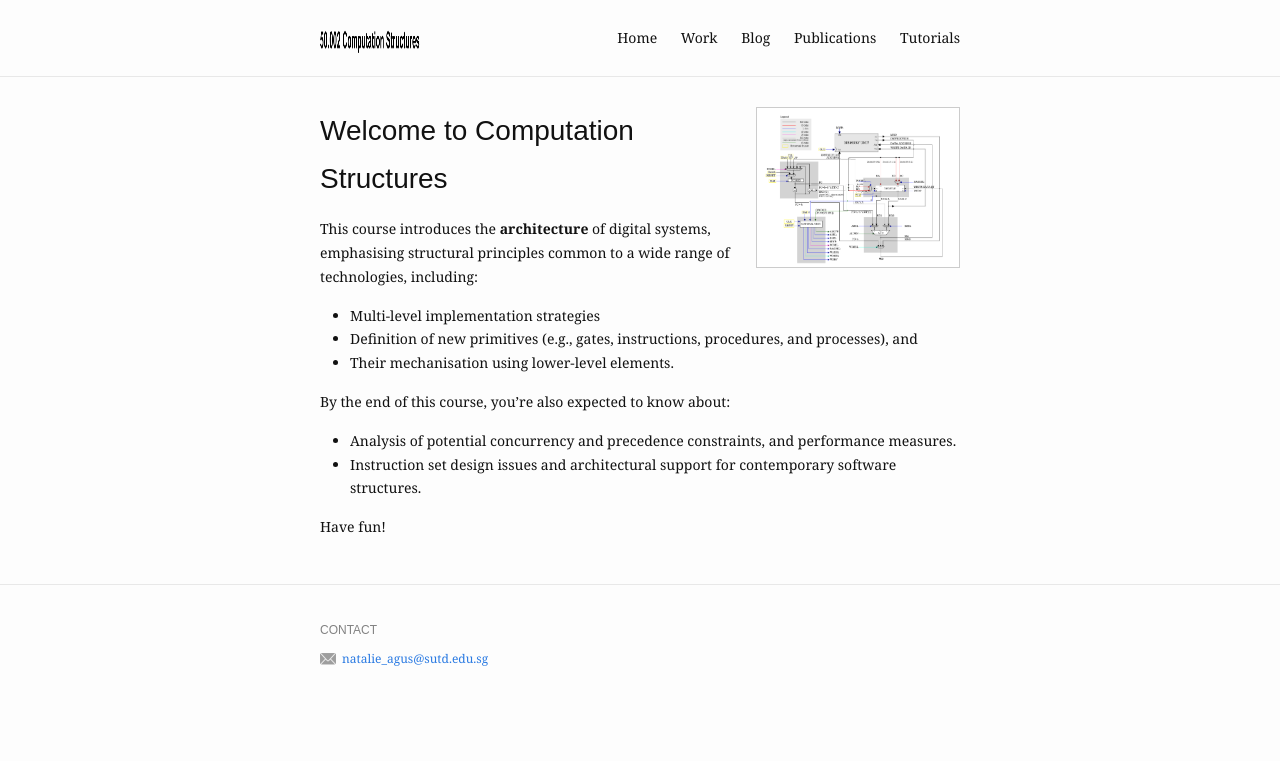
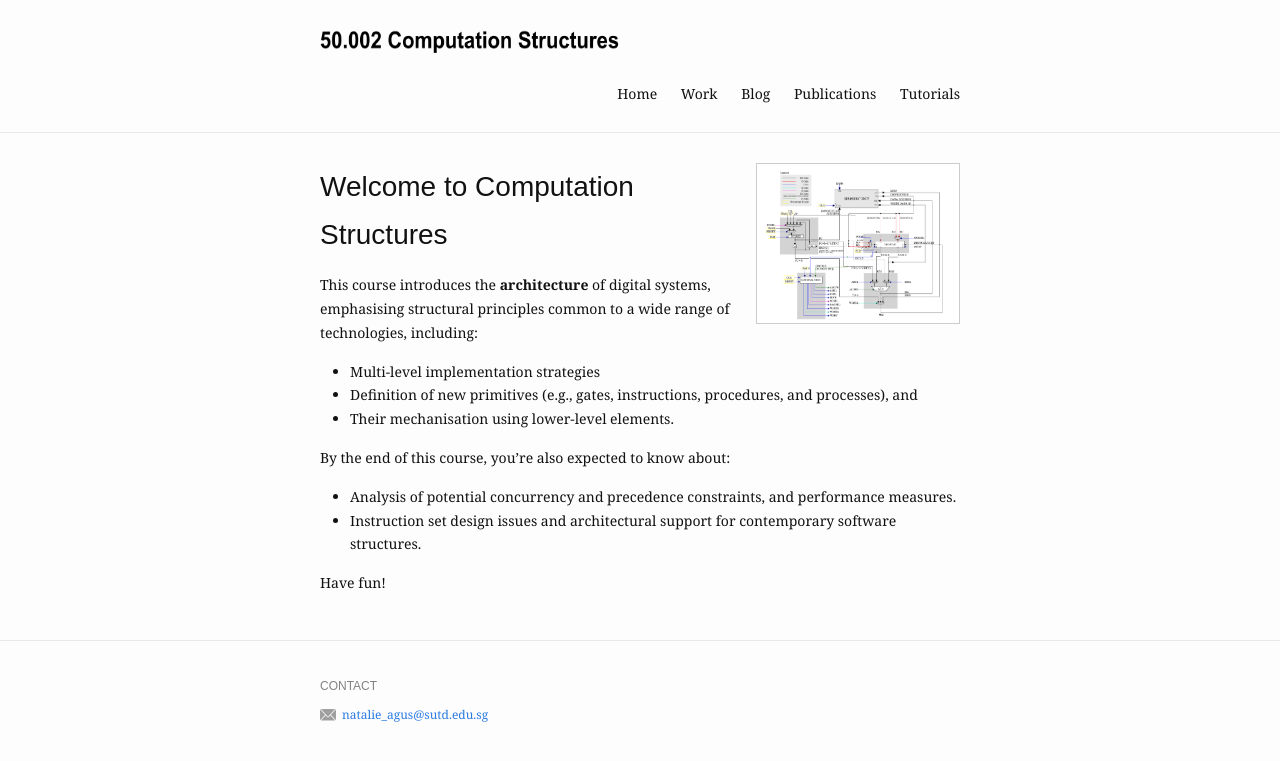
Before and after one commit to natalieagus/computationstructures, a Jekyll site: the page built from index.md, in a window 1280 px wide. Shown: the top 761 px of the page. Built offline with Jekyll 4.4.1, drawn with Linux system fonts in a browser that asks for light colours.

Commit message:
feat: updated title logo

```diff
--- a/_includes/header.html
+++ b/_includes/header.html
@@ -1,7 +1,7 @@
 <header class="site-header">
   <div class="wrapper">
     <a class="site-title" href="{{ "" | prepend: site.baseurl | prepend: site.url }}/">
-      <img src="{{ "/assets/img/title_banner.png" | absolute_url }}" alt="{{ site.title }}" width="100" height="50" />
+      <img src="{{ "/assets/img/title_banner.png" | absolute_url }}" alt="{{ site.title }}" width="300" height="50" />
     </a>
 
     <nav class="site-nav">
```
